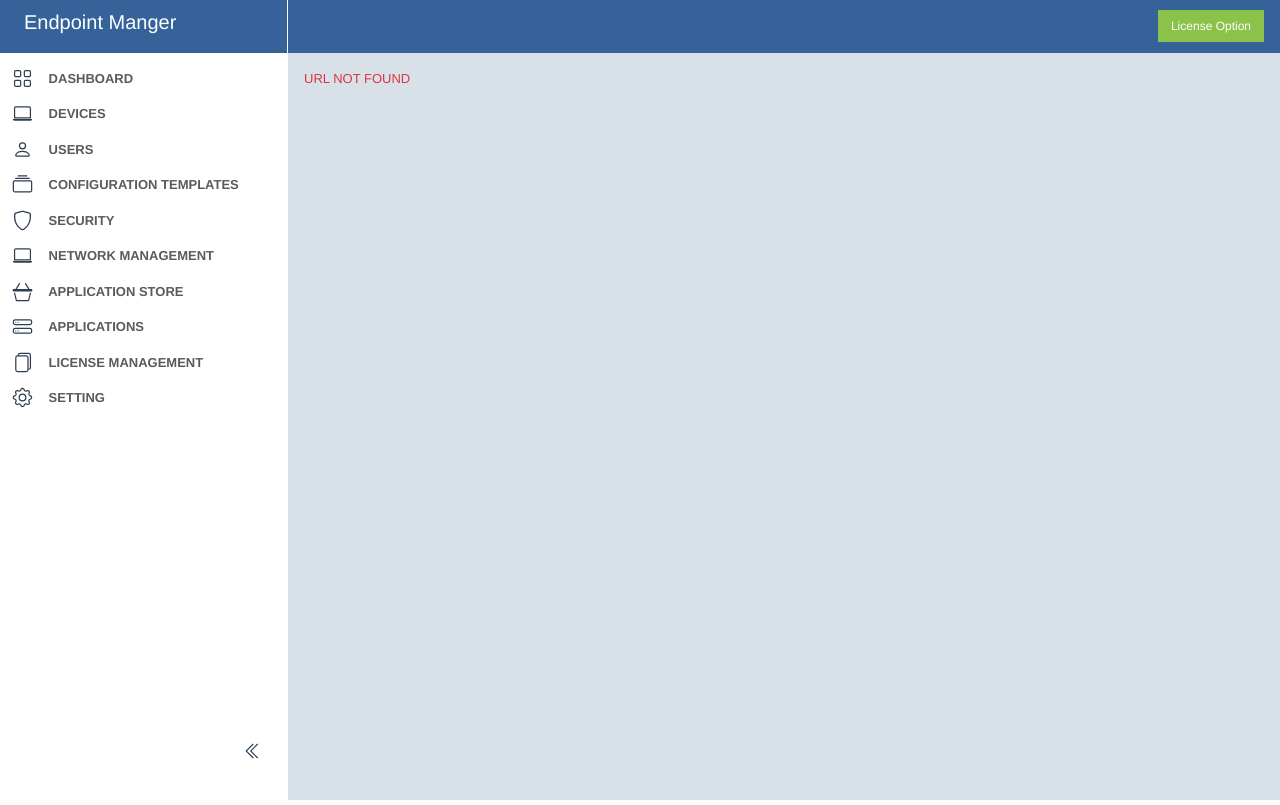
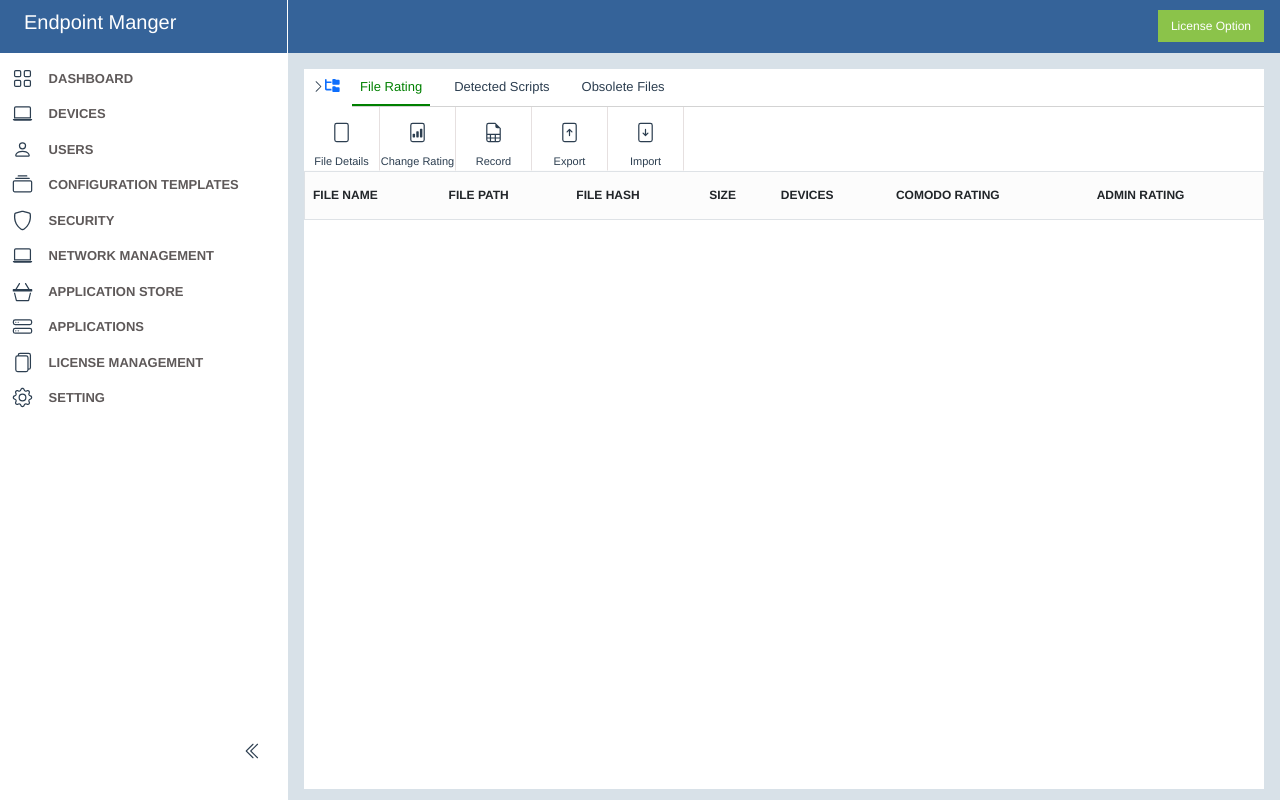
Before and after one commit to M-Usama-espark/UI-Itarian, a Vue app: page /file-rating in a window 1280 px wide. Before the commit this address had no page. Built offline with nearby package versions, Linux system fonts and the light colour scheme.

Commit message:
add and improve file rating

```diff
--- a/src/assets/style.scss
+++ b/src/assets/style.scss
@@ -33,3 +33,7 @@
     width: 100% !important;
     height: 40px !important;
 }
+.achor{
+    color : black;
+    text-decoration: none;
+}
--- a/src/components/SideBar.vue
+++ b/src/components/SideBar.vue
@@ -1,5 +1,4 @@
 <script>
-// import logo from "../assets";
 export default {
   data() {
     return {
@@ -60,14 +59,14 @@ export default {
             { name: "Quarantined Threats" },
             { name: "Contained Threats" },
             { name: "Autorun Alerts" },
-            { name: "File Rating" },
+            { name: "File Rating", route: "file-rating" },
             { name: "File Verdicts" },
             { name: "Device Control" },
             { name: "Data Loss Prevention" },
           ],
         },
         {
-          id: 5,
+          id: 6,
           name: "Network Management",
           icon: "laptop",
           child: [
@@ -78,7 +77,7 @@ export default {
           ],
         },
         {
-          id: 6,
+          id: 7,
           name: "Application Store",
           icon: "basket3",
           child: [
@@ -88,7 +87,7 @@ export default {
           ],
         },
         {
-          id: 7,
+          id: 8,
           name: "Applications",
           icon: "hdd-stack",
           child: [
@@ -99,13 +98,13 @@ export default {
           ],
         },
         {
-          id: 7,
+          id: 9,
           name: "License Management",
           icon: "files",
           child: [{ name: "License Management" }],
         },
         {
-          id: 7,
+          id: 10,
           name: "Setting",
           icon: "gear",
           child: [
@@ -134,6 +133,7 @@ export default {
       class="side-content"
       :style="toggleMenu ? 'width:4rem' : 'width:18rem'"
     >
+      <div v-if="!toggleMenu">
         <div
           v-for="(item, index) in menuList"
           :key="index"
@@ -166,6 +166,32 @@ export default {
                 </span>
               </div>
             </b-collapse>
+          </div>
+        </div>
+      </div>
+      <div v-else class="smallTabMenu">
+        <div v-for="(item, index) in menuList" :key="index" class="tabmenuIcon">
+          <b-icon
+            :id="'popover-target-' + item.id"
+            :icon="item.icon"
+            scale="1.5"
+          />
+          <b-popover
+            :target="'popover-target-' + item.id"
+            triggers="hover"
+            placement="right"
+            custom-class="hoverSubMenu"
+          >
+            <div class="m-0 p-0">
+              <div v-for="(row, i) in item.child" :key="i" class="mb-2">
+                <router-link
+                  :to="row.route ? `/${row.route}` : '/'"
+                  class="achor"
+                  >{{ row.name }}</router-link
+                >
+              </div>
+            </div>
+          </b-popover>
         </div>
       </div>
     </div>
@@ -234,6 +260,15 @@ export default {
         text-transform: uppercase;
       }
     }
+    .smallTabMenu {
+      .tabmenuIcon {
+        cursor: pointer;
+        margin-bottom: 1rem;
+        .hoverSubMenu {
+          // background: lime !important;
+        }
+      }
+    }
   }
   .togglebtn {
     cursor: pointer;
--- a/src/components/SubComponents/tabs.vue
+++ b/src/components/SubComponents/tabs.vue
@@ -6,6 +6,9 @@ export default {
     return {
       tabValue: 1,
     };
+  },
+  mounted() {
+    console.log("tttabs", this.tabs[this.tabValue - 1]);
   },
 };
 </script>
--- a/src/router/index.js
+++ b/src/router/index.js
@@ -28,6 +28,14 @@ const routes = [
       ),
   },
   {
+    path: "/file-rating",
+    name: "File Rating",
+    component: () =>
+      import(
+        /* webpackChunkName: "device-list" */ "../views/Pages/FileRating.vue"
+      ),
+  },
+  {
     path: "*",
     // redirect: "/",
     name: "errorpage",
--- /dev/null
+++ b/src/views/Pages/FileRating.vue
@@ -0,0 +1,27 @@
+<template>
+  <div class="row">
+    <div v-if="isSearch" class="col-md-2">
+      <SideSearch />
+    </div>
+    <div :class="[isSearch ? 'col-md-10' : 'col-md-12']">
+      <FileRatingListing :toggle="isSearch" @isToggle="(v) => (isSearch = v)" />
+    </div>
+  </div>
+</template>
+<script>
+import SideSearch from "../../components/SubComponents/SideSearch.vue";
+import FileRatingListing from "../SubScreen/FileRatingListing.vue";
+export default {
+  name: "file-rating",
+  components: {
+    SideSearch,
+    FileRatingListing,
+  },
+  data() {
+    return {
+      isSearch: false,
+    };
+  },
+};
+</script>
+<style lang="scss" scoped></style>
--- /dev/null
+++ b/src/views/SubScreen/FileRatingListing.vue
@@ -0,0 +1,170 @@
+<template>
+  <div class="block-content">
+    <div class="toggleBtn" @click="isToggle">
+      <b-icon v-if="toggle" icon="chevron-left" pack="fas" scale="1"></b-icon>
+      <b-icon v-else icon="chevron-right" scale="1"></b-icon>
+      <span class="fa fa-folder-tree text-primary"></span>
+    </div>
+    <Tabs
+      :tabs="['File Rating', 'Detected Scripts', 'Obsolete Files']"
+      :tabLeft="3"
+    >
+      <template v-slot:1>
+        <div class="d-flex">
+          <HeadIcon
+            v-for="(r, i) in headIconList"
+            :key="i"
+            :icon="r.icon"
+            :title="r.name"
+          />
+        </div>
+        <div>
+          <b-table
+            :outlined="true"
+            :striped="true"
+            :items="items"
+            :fields="fields"
+            table-class="customTable"
+            tbody-class="customBody"
+          ></b-table>
+        </div>
+      </template>
+      <template v-slot:2>
+        <div class="d-flex">
+          <HeadIcon
+            v-for="(r, i) in headIconList1"
+            :key="i"
+            :icon="r.icon"
+            :title="r.name"
+          />
+        </div>
+        <div>
+          <b-table
+            :outlined="true"
+            :striped="true"
+            :items="device_items"
+            :fields="device_fields"
+          ></b-table>
+        </div>
+      </template>
+      <template v-slot:3>
+        <!-- <div class="d-flex">
+          <HeadIcon
+            v-for="(r, i) in headIconList1"
+            :key="i"
+            :icon="r.icon"
+            :title="r.name"
+          />
+        </div> -->
+        <div class="search-input d-flex">
+          <div class="mx-3 my-2">
+            <span
+              ><b-icon icon="laptop"></b-icon> Remove form Obsolete Files</span
+            >
+          </div>
+          <div class="mx-3 my-2">
+            <span><b-icon icon="file-arrow-up"></b-icon> Export</span>
+          </div>
+        </div>
+        <div>
+          <b-table
+            :outlined="true"
+            :striped="true"
+            :items="device_items"
+            :fields="device_fields"
+          ></b-table>
+        </div>
+      </template>
+    </Tabs>
+  </div>
+</template>
+
+<script>
+import Tabs from "../../components/SubComponents/tabs.vue";
+import HeadIcon from "../../components/SubComponents/HeadIcon.vue";
+export default {
+  name: "file-rating",
+  props: ["toggle"],
+  components: { Tabs, HeadIcon },
+  data() {
+    return {
+      headIconList: [
+        {
+          name: "File Details",
+          icon: "file",
+        },
+        {
+          name: "Change Rating",
+          icon: "file-bar-graph",
+        },
+        {
+          name: "Record",
+          icon: "file-earmark-spreadsheet",
+        },
+        {
+          name: "Export",
+          icon: "file-arrow-up",
+        },
+        {
+          name: "Import",
+          icon: "file-arrow-down",
+        },
+      ],
+      headIconList1: [
+        {
+          name: "File Details",
+          icon: "file",
+        },
+        {
+          name: "Change Rating",
+          icon: "file-bar-graph",
+        },
+
+        {
+          name: "Export",
+          icon: "file-arrow-up",
+        },
+      ],
+
+      fields: [
+        "file_name",
+        "file_path",
+        "file_hash",
+        "size",
+        "devices",
+        "comodo_rating",
+        "admin_rating",
+      ],
+      items: [],
+      device_fields: [
+        "file_name",
+        "file_path",
+        "file_hash",
+        "parent_process_name",
+        "parent_process_id",
+        "devices",
+        "comodo_rating",
+        "admin_rating",
+        "script_details",
+      ],
+      device_items: [],
+    };
+  },
+  methods: {
+    isToggle() {
+      this.$emit("isToggle", !this.toggle);
+    },
+  },
+};
+</script>
+<style lang="scss" scoped>
+.block-content {
+  position: relative;
+  background: white;
+  .toggleBtn {
+    position: absolute;
+    cursor: pointer;
+    padding: 0.5rem;
+  }
+}
+</style>
```
Lines whose indentation alone changed are shown as unchanged.
